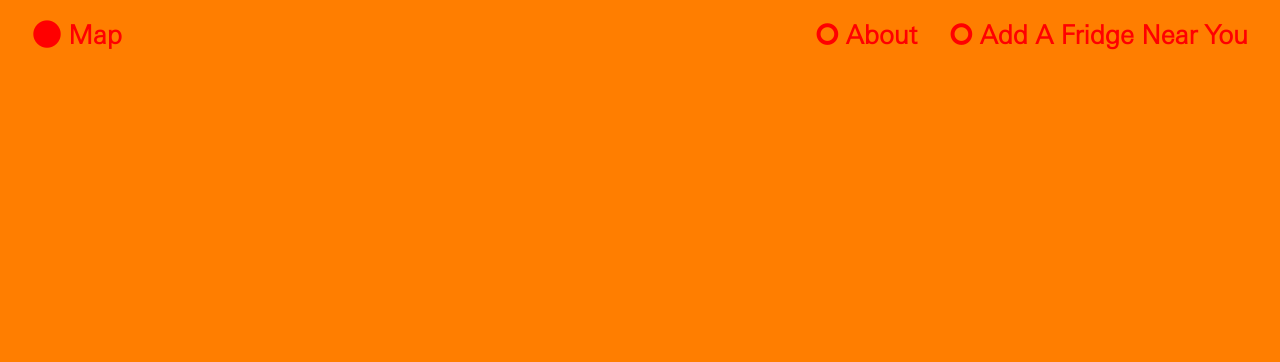
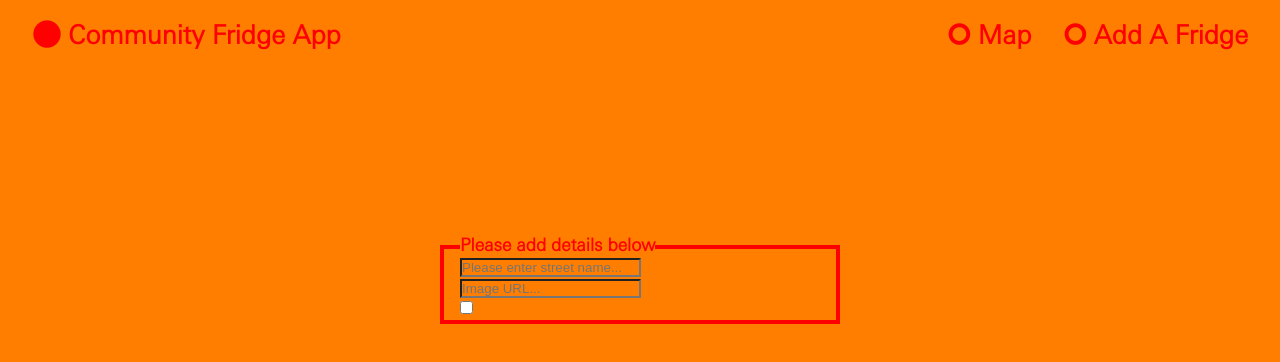
Before and after one commit to onepullnixxa/community-fridge-app-frontend, a React (Create React App) app: page /add in a window 1280 px wide. Shown: the top 362 px of the page. Built offline with nearby package versions, Linux system fonts and the light colour scheme.

Commit message:
adds add page

```diff
--- a/src/App.css
+++ b/src/App.css
@@ -6,6 +6,10 @@
 
   --nav: .9em;
   --title: 4vh;
+  --legendmargin: -5.75rem;
+  --fieldsetpad: 6rem;
+  --fieldsetmarginleft: 4em;
+  --fieldsetmarginright: 4em;
 }
 
 * {
@@ -92,7 +96,8 @@
   justify-content: center;
   font-family: 'Univers-next';
   font-size: var(--fs-400);
-  margin-top: 50vh;
+  margin-top: 45vh;
+  animation: transitionIn 1500ms ease-in;
 }
 
 .main-title {
@@ -102,6 +107,27 @@
   font-family: 'has';
   font-size: var(--fs-xl);
   margin-top: var(--title);
+  animation: transitionIn 1500ms ease-in;
+}
+
+/* ADD */
+fieldset {
+  display: flex;
+  align-items: center;
+  margin-top: 20vh;
+  margin-left: var(--fieldsetmarginleft);
+  margin-right: var(--fieldsetmarginright);
+  color: #ff0000;
+  font-family: 'Univers-next';
+  font-size: var(--fs-400);
+  border-color: #ff0000;
+  border-style: solid;
+  border-width: .25rem;
+  padding-left: var(--fieldsetpad);
+}
+
+fieldset > legend {
+  margin-left: var(--legendmargin);
 }
 
 @media (min-width: 40em) {
@@ -112,5 +138,21 @@
 
     --nav: 26px;
     --title: 15vh;
+    --legendmargin: 0rem;
+    --fieldsetpad: 1rem;
+    --fieldsetmarginleft: 25em;
+    --fieldsetmarginright: 25em;
   }
 }
+
+@keyframes transitionIn {
+  from {
+      opacity: 0;
+      transform: rotateX(-10deg);
+  }
+
+  to {
+      opacity: 1;
+      transform: rotateX(0);
+  }
+}
--- a/src/components/Header.js
+++ b/src/components/Header.js
@@ -7,15 +7,15 @@ function Header() {
         <ul className="nav-list">
           <li className="nav-item">
             <Link to="/" style={{ textDecoration: "none", color: "inherit" }}>
-              <h4 id="home-btn">⬤ Map</h4>
+              <h4 id="home-btn">⬤ Community Fridge App</h4>
             </Link>
           </li>
           <li className="nav-item">
             <Link
-              to="/about"
+              to="/map"
               style={{ textDecoration: "none", color: "inherit" }}
             >
-              <h4 id="about">⭘ About</h4>
+              <h4 id="about">⭘ Map</h4>
             </Link>
           </li>
           <li className="nav-item">
@@ -23,7 +23,7 @@ function Header() {
               to="/add"
               style={{ textDecoration: "none", color: "inherit" }}
             >
-              <h4 id="add">⭘ Add A Fridge Near You</h4>
+              <h4 id="add">⭘ Add A Fridge</h4>
             </Link>
           </li>
         </ul>
--- a/src/components/Main.js
+++ b/src/components/Main.js
@@ -1,7 +1,8 @@
 import { BrowserRouter, Routes, Route } from "react-router-dom";
 // import { useEffect, useState } from "react";
 import Index from "../pages/Index";
-import About from "../pages/About";
+import Map from "../pages/Map";
+import Add from "../pages/Add";
 
 
 function Main(props) {
@@ -56,8 +57,11 @@ function Main(props) {
     <main>
       <BrowserRouter>
         <Routes>
-          <Route path="/" element={<Index />} />
-          <Route path="/about" element={<About />} />
+          <Route path="/">
+            <Route index element={<Index />} />
+            <Route path="map" element={<Map />} />
+            <Route path="add" element={<Add />} />
+          </Route>
         </Routes>
       </BrowserRouter>
     </main>
--- /dev/null
+++ b/src/pages/Add.js
@@ -0,0 +1,89 @@
+import React, { useCallback } from 'react';
+import { useState } from 'react';
+
+function Add(props) {
+
+    const [newForm, setNewForm] = useState({
+        fridge_name: "",
+        image: "",
+        needs_cleaning: false,
+        canned_foods_needed: false,
+        produce_needed: false,
+        fruits_needed: false,
+        maintenance_needed: false,
+    });
+
+    const handleChange = (event) => {
+        setNewForm({ ...newForm, [event.target.name]: event.target.value})
+    };
+
+    const handleSubmit = (event) => {
+        event.preventDefault();
+        props.createFridge(newForm);
+        setNewForm({
+            fridge_name: "",
+            image: "",
+        });
+
+    // const handleToggle = (event) => {
+    //     event.preventDefault();
+    //     props.createFridge(newForm);
+    //     setNewForm(({ needs_cleaning, ...prevState}) =>
+    //     ({ ...prevState,
+    //         needs_cleaning: !needs_cleaning,
+    //     }));
+    // };
+};
+
+    return (
+        <div add-container>
+
+            <fieldset className="add-form">
+                <legend className="form-title">
+                    <h4>Please add details below</h4>
+                </legend>
+                <form onSubmit={handleSubmit}>
+                    <div>
+                        <input
+                            type="text"
+                            value={newForm.fridge_name}
+                            name="fridge_name"
+                            className="name-field"
+                            placeholder="Please enter street name..."
+                            onChange={handleChange}
+                            required
+                        />
+                    </div>
+                    <div>
+                        <input
+                            type="text"
+                            value={newForm.image}
+                            name='image'
+                            className="image-field"
+                            placeholder="Image URL..."
+                            onChange={handleChange}
+                            required
+                        />
+                    </div>
+
+                    <input
+                        type="checkbox"
+                        value={newForm.produce_needed}
+                        name="produce_needed"
+                        className="produce-box"
+                        label for="Is produce needed?"
+                        toggle
+                        // onChange={handleToggle}
+                    />
+
+
+                </form>
+
+
+            </fieldset>
+
+        </div>
+    )
+}
+
+export default Add
--- a/src/pages/About.js
+++ b/src/pages/Map.js
@@ -1,4 +1,4 @@
-function About () {
+function Map () {
     return (
         <div className="aboutPageText">
             <h3 className="firstLineText">Mutual Aid Resource is a website intent on boosting aid requests from </h3> <br />
@@ -9,4 +9,4 @@ function About () {
     )
 };
 
-export default About;
+export default Map;
```
